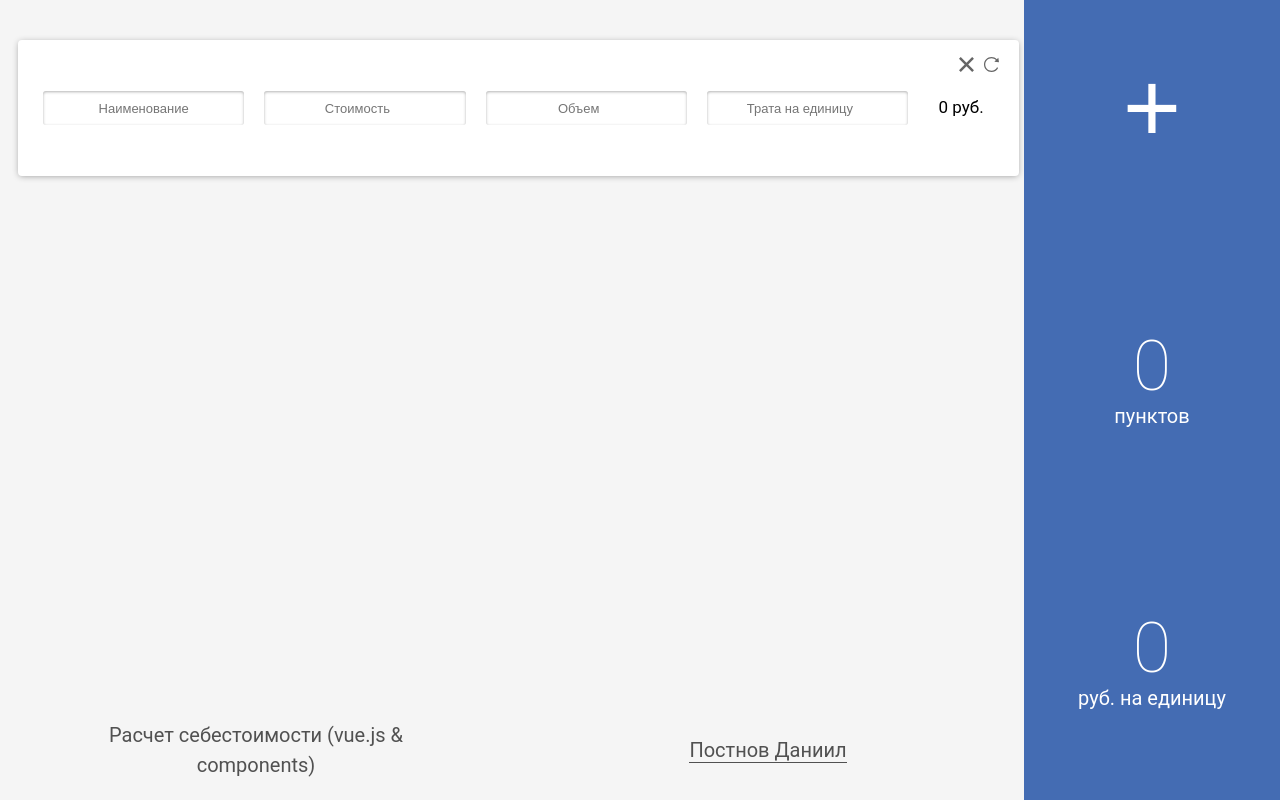
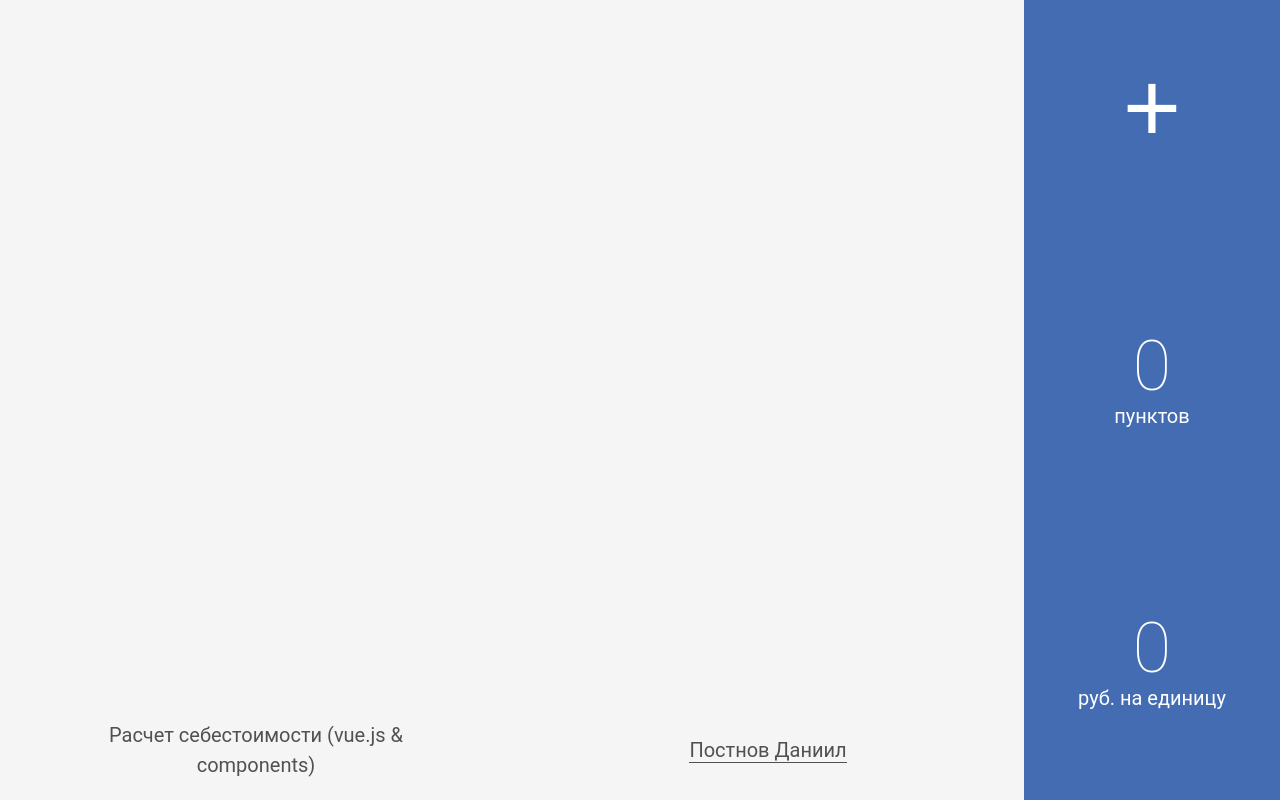
Before and after one commit to Postnov/vue-count-cost, a Vue app: page / in a window 1280 px wide. Built offline with nearby package versions, Linux system fonts and the light colour scheme.

Commit message:
add update item in app

```diff
--- a/src/components/App.vue
+++ b/src/components/App.vue
@@ -1,7 +1,11 @@
 <template>
     <div class="app">
-        <ListItems />
-        <SidePanel />
+        <ListItems
+            :items="items"
+            v-on:updateItem="updateItem"/>
+        <SidePanel
+            v-on:addItem="createItem(maxId++)"
+            />
         <Footer />
     </div>
 </template>
@@ -14,9 +18,35 @@ import ListItems from './ListItems.vue';
 
 
 export default {
+    name: 'App',
     data() {
         return {
-            msg: 'hello'
+            maxId: 10,
+            items: []
+        }
+    },
+    methods: {
+        createItem(id)  {
+            this.items.push({
+                label: '',
+                cost: '',
+                value: '',
+                costPerClient: '',
+                costTotal: '',
+                id
+            })
+        },
+
+        updateItem(newItem) {
+            this.items.map((el) => {
+                if (el.id == newItem.id) {
+                    el.cost = newItem.cost;
+                    el.costPerClient = newItem.costPerClient;
+                    el.label = newItem.label;
+                    el.costTotal = newItem.costTotal;
+                    el.value = newItem.value;
+                }
+            })
         }
     },
     components: {
--- a/src/components/Item.vue
+++ b/src/components/Item.vue
@@ -2,19 +2,23 @@
     <div class="item">
         <input
             type="text"
-            placeholder="Наименование" />
+            placeholder="Наименование"
+            v-model="label"/>
         <input
             type="number"
-            placeholder="Стоимость" />
+            placeholder="Стоимость"
+            v-model="cost"/>
         <input
             type="number"
-            placeholder="Объем" />
+            placeholder="Объем"
+            v-model="value"/>
         <input
             type="number"
-            placeholder="Трата на единицу" />
+            placeholder="Трата на единицу"
+            v-model="costPerClient"/>
 
         <div class="price">
-            <span class="item__sum-one">0</span>
+            <span class="item__sum-one">{{ costTotal }}</span>
             <span> руб.</span>
         </div>
 
@@ -32,7 +36,29 @@
 
 <script>
 export default {
+    props: ['item'],
+    data() {
+        return {
+            label: this.item.label,
+            cost: this.item.cost,
+            value: this.item.value,
+            costPerClient: this.item.costPerClient,
+            costTotal: this.item.costTotal,
+            id: this.item.id
+        }
+    },
+    updated() {
+        let {costPerClient, cost, label, value, costTotal, id } = this;
 
+        this.$emit('updateItem', {
+            costPerClient,
+            cost,
+            label,
+            value,
+            costTotal,
+            id
+        });
+    }
 }
 </script>
 
--- a/src/components/ListItems.vue
+++ b/src/components/ListItems.vue
@@ -1,7 +1,10 @@
 <template>
-    <ul class="list-items">
-        <li>
-            <Item />
+    <ul class="list-items" >
+        <li v-for="item in items" :key="item.id" >
+            <Item
+                :item="item"
+                v-on:updateItem="updateItem"
+            />
         </li>
     </ul>
 </template>
@@ -11,6 +14,12 @@
 import Item from './Item.vue';
 
 export default {
+    props: ['items'],
+    methods: {
+        updateItem(newItem) {
+            this.$emit('updateItem', newItem)
+        }
+    },
     components: {
         Item
     }
```
